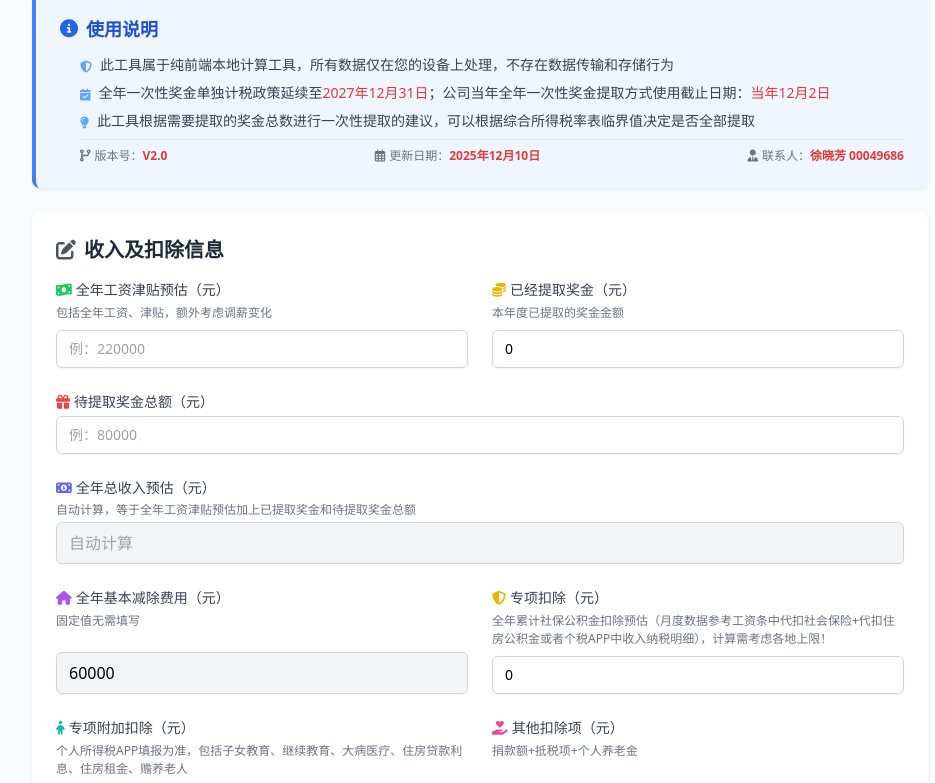
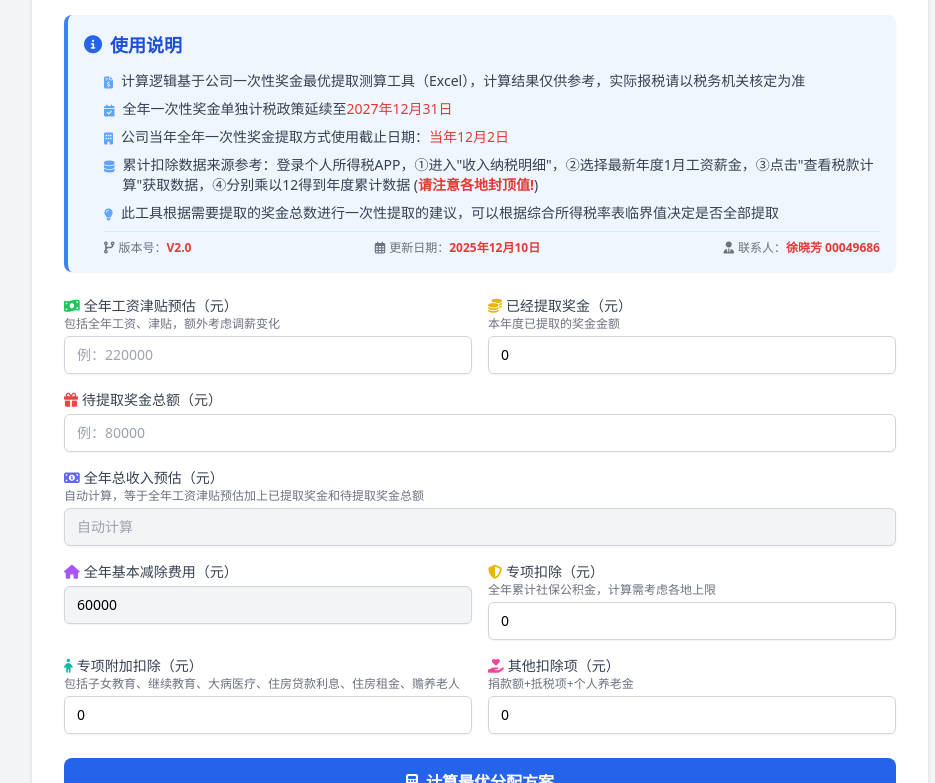
Before and after one commit to jessicaxu686/zte-bonus-calculator, a plain HTML site: page index.html in a window 1280 px wide. Shown: the part 93-876 px from the top of the page, without its empty margins (160-1095 px from the left). Drawn offline with nearby package versions, Linux system fonts and the light colour scheme.

Commit message:
Add files via upload

```diff
--- a/index.html
+++ b/index.html
@@ -3,7 +3,7 @@
 <head>
     <meta charset="UTF-8">
     <meta name="viewport" content="width=device-width, initial-scale=1.0">
-    <title>ZTE-奖金最优分配计税计算器(海外MKT试用)</title>
+    <title>ZTE-奖金最优分配计税计算器</title>
     <script src="https://cdn.tailwindcss.com"></script>
     <link href="https://cdnjs.cloudflare.com/ajax/libs/font-awesome/6.7.2/css/all.min.css" rel="stylesheet">
     <style>
@@ -35,196 +35,143 @@
         .tax-table tr:nth-child(even) {
             background-color: #fafafa;
         }
-        .form-group {
-            margin-bottom: 1.5rem;
-        }
-        .card {
-            background: white;
-            border-radius: 8px;
-            box-shadow: 0 2px 4px rgba(0,0,0,0.05);
-            padding: 1.5rem;
-            margin-bottom: 1.5rem;
-        }
-        .section-divider {
-            border-top: 1px solid #e2e8f0;
-            margin: 1.5rem 0;
-        }
-        .recommendation-box {
-            background-color: #f0f9ff;
-            border-left: 4px solid #3b82f6;
-            padding: 1rem;
-            border-radius: 0 4px 4px 0;
-            margin-top: 1.5rem;
-        }
-        /* 新增/修改：确保输入框对齐的核心样式 */
-        .form-grid-row {
-            display: grid;
-            grid-template-columns: 1fr 1fr;
-            gap: 1.5rem;
-            align-items: end; /* 关键：让输入框底部对齐 */
-        }
-        .form-item {
-            display: flex;
-            flex-direction: column;
-            height: 100%;
-        }
-        .form-item label {
-            margin-bottom: 0.25rem;
-        }
-        .form-item .input-desc {
-            font-size: 0.75rem;
-            color: #6b7280;
-            margin-bottom: 0.5rem;
-            flex: 1; /* 让描述文本占满剩余空间，推高输入框 */
-        }
-        .form-item input {
-            width: 100%;
-            box-sizing: border-box;
-        }
-        /* 响应式适配：小屏幕变回单列 */
-        @media (max-width: 768px) {
-            .form-grid-row {
-                grid-template-columns: 1fr;
-            }
-        }
     </style>
 </head>
-<body class="bg-gray-50 min-h-screen p-4 md:p-6">
-    <div class="max-w-4xl mx-auto">
-        <!-- 头部标题 -->
-        <header class="text-center mb-6">
-            <div class="flex items-center justify-center">
+<body class="bg-gray-100 min-h-screen flex flex-col items-center justify-center p-4">
+    <div class="bg-white p-6 md:p-8 rounded-lg shadow-md w-full max-w-4xl">
+        <div class="flex items-center justify-center mb-6">
             <i class="fas fa-calculator text-blue-500 text-3xl mr-3"></i>
-                <h1 class="text-2xl md:text-3xl font-bold text-gray-800">ZTE-一次性奖金最优提取测算计算器（海外MKT）</h1>
+            <h1 class="text-2xl font-bold text-center text-gray-800">ZTE-一次性奖金最优提取测算计算器</h1>
         </div>
-        </header>
 
-        <!-- 使用说明卡片 -->
-        <div class="card bg-blue-50 border-l-4 border-blue-500">
+<!-- 使用说明 -->
+<div class="bg-blue-50 border-l-4 border-blue-500 p-4 mb-6 rounded-lg shadow-sm">
     <h2 class="text-lg font-bold text-blue-700 mb-3 flex items-center">
         <i class="fas fa-info-circle mr-2 text-blue-600"></i>使用说明
     </h2>
     <ul class="list-disc pl-5 space-y-2 text-sm text-gray-700">
+        <!-- 政策说明 -->
         <li class="flex items-start">
-                    <i class="fas fa-shield-alt mt-1 mr-2 text-blue-400 text-xs"></i>
-                    <span>此工具属于纯前端本地计算工具，所有数据仅在您的设备上处理，不存在数据传输和存储行为</span>
+            <i class="fas fa-file-invoice-dollar mt-1 mr-2 text-blue-400 text-xs"></i>
+            <span>计算逻辑基于公司一次性奖金最优提取测算工具（Excel），计算结果仅供参考，实际报税请以税务机关核定为准</span>
         </li>
+
         <li class="flex items-start">
             <i class="fas fa-calendar-check mt-1 mr-2 text-blue-400 text-xs"></i>
-                    <span>全年一次性奖金单独计税政策延续至<span class="highlight font-medium">2027年12月31日</span>；公司当年全年一次性奖金提取方式使用截止日期：<span class="highlight font-medium">当年12月2日</span></span>
+            <span>全年一次性奖金单独计税政策延续至<span class="highlight font-medium">2027年12月31日</span></span>
         </li>
+
+        <!-- 公司特别提醒 -->
+        <li class="flex items-start">
+            <i class="fas fa-building mt-1 mr-2 text-blue-400 text-xs"></i>
+            <span>公司当年全年一次性奖金提取方式使用截止日期：<span class="highlight font-medium">当年12月2日</span></span>
+        </li>
+
+        <!-- 数据来源说明 -->
+        <li class="flex items-start">
+            <i class="fas fa-database mt-1 mr-2 text-blue-400 text-xs"></i>
+            <span>累计扣除数据来源参考：登录个人所得税APP，①进入"收入纳税明细"，②选择最新年度1月工资薪金，③点击"查看税款计算"获取数据，④分别乘以12得到年度累计数据 (<span class="highlight">请注意各地封顶值!</span>)
+            </span>
+        </li>
+
+        <!-- 新增说明 -->
         <li class="flex items-start">
             <i class="fas fa-lightbulb mt-1 mr-2 text-blue-400 text-xs"></i>
             <span>此工具根据需要提取的奖金总数进行一次性提取的建议，可以根据综合所得税率表临界值决定是否全部提取</span>
         </li>
-                <li class="pt-2 mt-2 border-t border-blue-100 flex flex-wrap justify-between gap-2 text-xs text-gray-500">
-                    <span class="flex items-center">
+
+        <!-- 版本信息 -->
+        <li class="pt-2 mt-2 border-t border-blue-100 flex justify-between">
+            <span class="text-xs text-gray-500 flex items-center">
                 <i class="fas fa-code-branch mr-1"></i>
                 <span>版本号：<span class="highlight">V2.0</span></span>
             </span>
-                    <span class="flex items-center">
+            <span class="text-xs text-gray-500 flex items-center">
                 <i class="far fa-calendar-alt mr-1"></i>
                 <span>更新日期：<span class="highlight">2025年12月10日</span></span>
             </span>
-                    <span class="flex items-center">
+            <span class="text-xs text-gray-500 flex items-center">
                 <i class="fas fa-user-tie mr-1"></i>
                 <span>联系人：<span class="highlight">徐晓芳 00049686</span></span>
             </span>
         </li>
     </ul>
 </div>
-
-        <!-- 输入表单卡片 -->
-        <div class="card">
-            <h2 class="text-xl font-semibold text-gray-800 mb-4 flex items-center">
-                <i class="fas fa-pen-to-square mr-2 text-gray-600"></i>收入及扣除信息
-            </h2>
-
-            <!-- 第一行：全年工资津贴预估 + 已经提取奖金（并排且对齐） -->
-            <div class="form-grid-row mb-6">
-                <div class="form-item">
+        <!-- 输入表单 -->
+        <div class="space-y-4">
+            <div class="grid grid-cols-1 md:grid-cols-2 gap-4">
+                <div>
                     <label for="salaryAllowance" class="block text-sm font-medium text-gray-700">
                         <i class="fas fa-money-bill-wave mr-1 text-green-500"></i>全年工资津贴预估（元）
                     </label>
-                    <p class="input-desc">包括全年工资、津贴，额外考虑调薪变化</p>
+                    <p class="text-xs text-gray-500 mb-1">包括全年工资、津贴，额外考虑调薪变化</p>
                     <input type="number" id="salaryAllowance" placeholder="例：220000"
-                        class="px-3 py-2 border border-gray-300 rounded-md shadow-sm focus:outline-none focus:ring-blue-500 focus:border-blue-500 sm:text-sm">
+                        class="mt-1 block w-full px-3 py-2 border border-gray-300 rounded-md shadow-sm focus:outline-none focus:ring-blue-500 focus:border-blue-500 sm:text-sm">
                 </div>
-                <div class="form-item">
+                <div>
                     <label for="extractedBonus" class="block text-sm font-medium text-gray-700">
                         <i class="fas fa-coins mr-1 text-yellow-500"></i>已经提取奖金（元）
                     </label>
-                    <p class="input-desc">本年度已提取的奖金金额</p>
+                    <p class="text-xs text-gray-500 mb-1">本年度已提取的奖金金额</p>
                     <input type="number" id="extractedBonus" placeholder="例：20000" value="0"
-                        class="px-3 py-2 border border-gray-300 rounded-md shadow-sm focus:outline-none focus:ring-blue-500 focus:border-blue-500 sm:text-sm">
+                        class="mt-1 block w-full px-3 py-2 border border-gray-300 rounded-md shadow-sm focus:outline-none focus:ring-blue-500 focus:border-blue-500 sm:text-sm">
                 </div>
             </div>
-
-            <!-- 待提取奖金总额（单列） -->
-            <div class="form-group mb-6">
-                <label for="totalBonus" class="block text-sm font-medium text-gray-700 mb-1">
+            <div>
+                <label for="totalBonus" class="block text-sm font-medium text-gray-700">
                     <i class="fas fa-gift mr-1 text-red-500"></i>待提取奖金总额（元）
                 </label>
                 <input type="number" id="totalBonus" placeholder="例：80000"
-                    class="w-full px-3 py-2 border border-gray-300 rounded-md shadow-sm focus:outline-none focus:ring-blue-500 focus:border-blue-500 sm:text-sm">
+                    class="mt-1 block w-full px-3 py-2 border border-gray-300 rounded-md shadow-sm focus:outline-none focus:ring-blue-500 focus:border-blue-500 sm:text-sm">
             </div>
-
-            <!-- 全年总收入预估（单列） -->
-            <div class="form-group mb-6">
-                <label for="totalIncome" class="block text-sm font-medium text-gray-700 mb-1">
+            <div>
+                <label for="totalIncome" class="block text-sm font-medium text-gray-700">
                     <i class="fas fa-money-bill-alt mr-1 text-indigo-500"></i>全年总收入预估（元）
                 </label>
                 <p class="text-xs text-gray-500 mb-1">自动计算，等于全年工资津贴预估加上已提取奖金和待提取奖金总额</p>
                 <input type="number" id="totalIncome" placeholder="自动计算" readonly
-                    class="w-full px-3 py-2 border border-gray-300 rounded-md shadow-sm bg-gray-100">
+                    class="mt-1 block w-full px-3 py-2 border border-gray-300 rounded-md shadow-sm sm:text-sm bg-gray-100">
             </div>
-
-            <!-- 第二行：全年基本减除费用 + 专项扣除（并排且对齐） -->
-            <div class="form-grid-row mb-6">
-                <div class="form-item">
+            <div class="grid grid-cols-1 md:grid-cols-2 gap-4">
+                <div>
                     <label for="basicDeduction" class="block text-sm font-medium text-gray-700">
                         <i class="fas fa-home mr-1 text-purple-500"></i>全年基本减除费用（元）
                     </label>
-                    <p class="input-desc">固定值无需填写</p>
                     <input type="number" id="basicDeduction" value="60000" readonly
-                        class="px-3 py-2 border border-gray-300 rounded-md shadow-sm bg-gray-100">
+                        class="mt-1 block w-full px-3 py-2 border border-gray-300 rounded-md shadow-sm sm:text-sm bg-gray-100">
                 </div>
-                <div class="form-item">
+                <div>
                     <label for="specialDeduction" class="block text-sm font-medium text-gray-700">
                         <i class="fas fa-shield-alt mr-1 text-yellow-500"></i>专项扣除（元）
                     </label>
-                    <p class="input-desc">全年累计社保公积金扣除预估（月度数据参考工资条中代扣社会保险+代扣住房公积金或者个税APP中收入纳税明细），计算需考虑各地上限！</p>
+                    <p class="text-xs text-gray-500 mb-1">全年累计社保公积金，计算需考虑各地上限</p>
                     <input type="number" id="specialDeduction" placeholder="例：40000" value="0"
-                        class="px-3 py-2 border border-gray-300 rounded-md shadow-sm focus:outline-none focus:ring-blue-500 focus:border-blue-500 sm:text-sm">
+                        class="mt-1 block w-full px-3 py-2 border border-gray-300 rounded-md shadow-sm focus:outline-none focus:ring-blue-500 focus:border-blue-500 sm:text-sm">
                 </div>
             </div>
-
-            <!-- 第三行：专项附加扣除 + 其他扣除项（并排且对齐） -->
-            <div class="form-grid-row mb-6">
-                <div class="form-item">
+            <div class="grid grid-cols-1 md:grid-cols-2 gap-4">
+                <div>
                     <label for="additionalDeduction" class="block text-sm font-medium text-gray-700">
                         <i class="fas fa-child mr-1 text-teal-500"></i>专项附加扣除（元）
                     </label>
-                    <p class="input-desc">个人所得税APP填报为准，包括子女教育、继续教育、大病医疗、住房贷款利息、住房租金、赡养老人</p>
+                    <p class="text-xs text-gray-500 mb-1">包括子女教育、继续教育、大病医疗、住房贷款利息、住房租金、赡养老人</p>
                     <input type="number" id="additionalDeduction" placeholder="例：24000" value="0"
-                        class="px-3 py-2 border border-gray-300 rounded-md shadow-sm focus:outline-none focus:ring-blue-500 focus:border-blue-500 sm:text-sm">
+                        class="mt-1 block w-full px-3 py-2 border border-gray-300 rounded-md shadow-sm focus:outline-none focus:ring-blue-500 focus:border-blue-500 sm:text-sm">
                 </div>
-                <div class="form-item">
+                <div>
                     <label for="otherDeduction" class="block text-sm font-medium text-gray-700">
                         <i class="fas fa-hand-holding-heart mr-1 text-pink-500"></i>其他扣除项（元）
                     </label>
-                    <p class="input-desc">捐款额+抵税项+个人养老金</p>
+                    <p class="text-xs text-gray-500 mb-1">捐款额+抵税项+个人养老金</p>
                     <input type="number" id="otherDeduction" placeholder="例：2000" value="0"
-                        class="px-3 py-2 border border-gray-300 rounded-md shadow-sm focus:outline-none focus:ring-blue-500 focus:border-blue-500 sm:text-sm">
+                        class="mt-1 block w-full px-3 py-2 border border-gray-300 rounded-md shadow-sm focus:outline-none focus:ring-blue-500 focus:border-blue-500 sm:text-sm">
                 </div>
             </div>
-
-            <!-- 计算按钮 -->
+        </div>
         <button onclick="calculateOptimalSplit()"
-                class="w-full mt-4 bg-blue-600 hover:bg-blue-700 text-white font-bold py-3 px-4 rounded-lg focus:outline-none focus:shadow-outline transition duration-150 ease-in-out">
+            class="w-full mt-6 bg-blue-600 hover:bg-blue-700 text-white font-bold py-3 px-4 rounded-lg focus:outline-none focus:shadow-outline transition duration-150 ease-in-out">
             <i class="fas fa-calculator mr-2"></i>计算最优分配方案
         </button>
-        </div>
         <!-- 计算结果 -->
         <div id="result" class="mt-6 bg-gray-50 p-6 rounded-md shadow-sm hidden">
             <h2 class="text-xl font-bold text-gray-800 mb-4 flex items-center">
```
Lines whose indentation alone changed are shown as unchanged.
